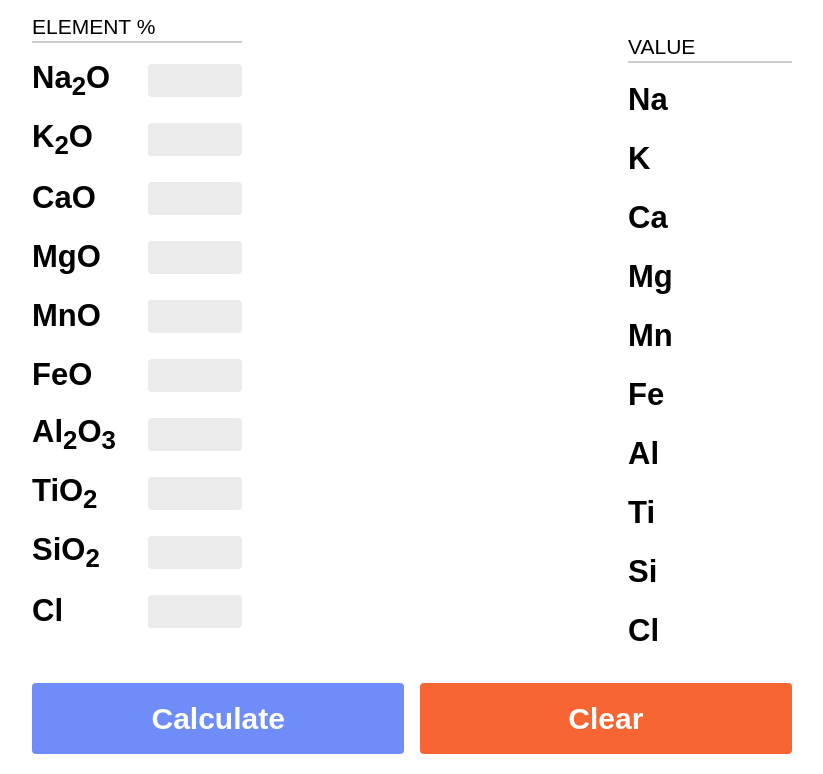
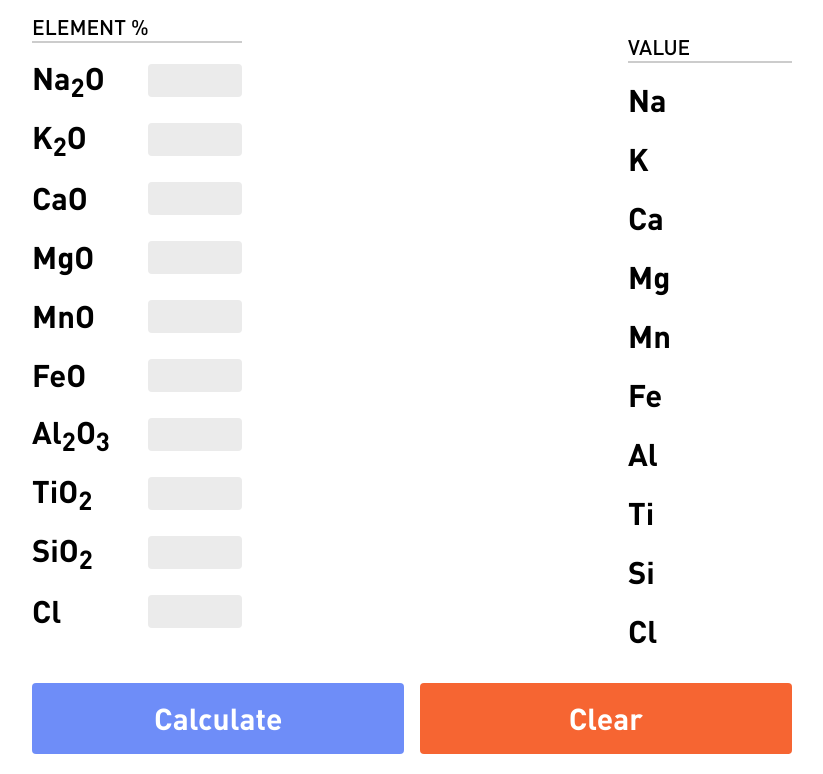
Before and after one commit to juneaucross/mineralQuery, a website: page main/index1.html in a window 1280 px wide. Shown: the part 145-919 px from the top of the page, without its empty margins (228-1051 px from the left). Drawn offline with Linux system fonts and the light colour scheme.

Commit message:
fonts added to calcs

```diff
--- a/style.css
+++ b/style.css
@@ -1,7 +1,29 @@
 /*utilities*/
+@font-face {
+	font-family: 'DIN Pro';
+	src: url('./assets/fonts/DINPro-Medium.eot');
+	src: local('./assets/fonts/DIN Pro Medium'), local('./assets/fonts/DINPro-Medium'),
+		url('./assets/fonts/DINPro-Medium.eot?#iefix') format('embedded-opentype'),
+		url('./assets/fonts/DINPro-Medium.woff') format('woff'),
+		url('./assets/fonts/DINPro-Medium.ttf') format('truetype');
+	font-weight: 500;
+	font-style: normal;
+}
+
+@font-face {
+	font-family: 'DIN Pro';
+	src: url('./assets/fonts/DINPro-Bold.eot');
+	src: local('./assets/fonts/DIN Pro Bold'), local('./assets/fonts/DINPro-Bold'),
+		url('./assets/fonts/DINPro-Bold.eot?#iefix') format('embedded-opentype'),
+		url('./assets/fonts/DINPro-Bold.woff') format('woff'),
+		url('./assets/fonts/DINPro-Bold.ttf') format('truetype');
+	font-weight: bold;
+	font-style: normal;
+}
+
 * {
   box-sizing: border-box;
-  font-family: AvenirNext, Arial, sans-serif;
+  font-family: 'DIN Pro', Arial, sans-serif;
 }
 
 body {
--- a/xindex.css
+++ b/xindex.css
@@ -1,4 +1,3 @@
-/* This stylesheet generated by Transfonter (https://transfonter.org) on July 4, 2017 2:35 AM */
 
 @font-face {
 	font-family: 'DIN Pro';
```
